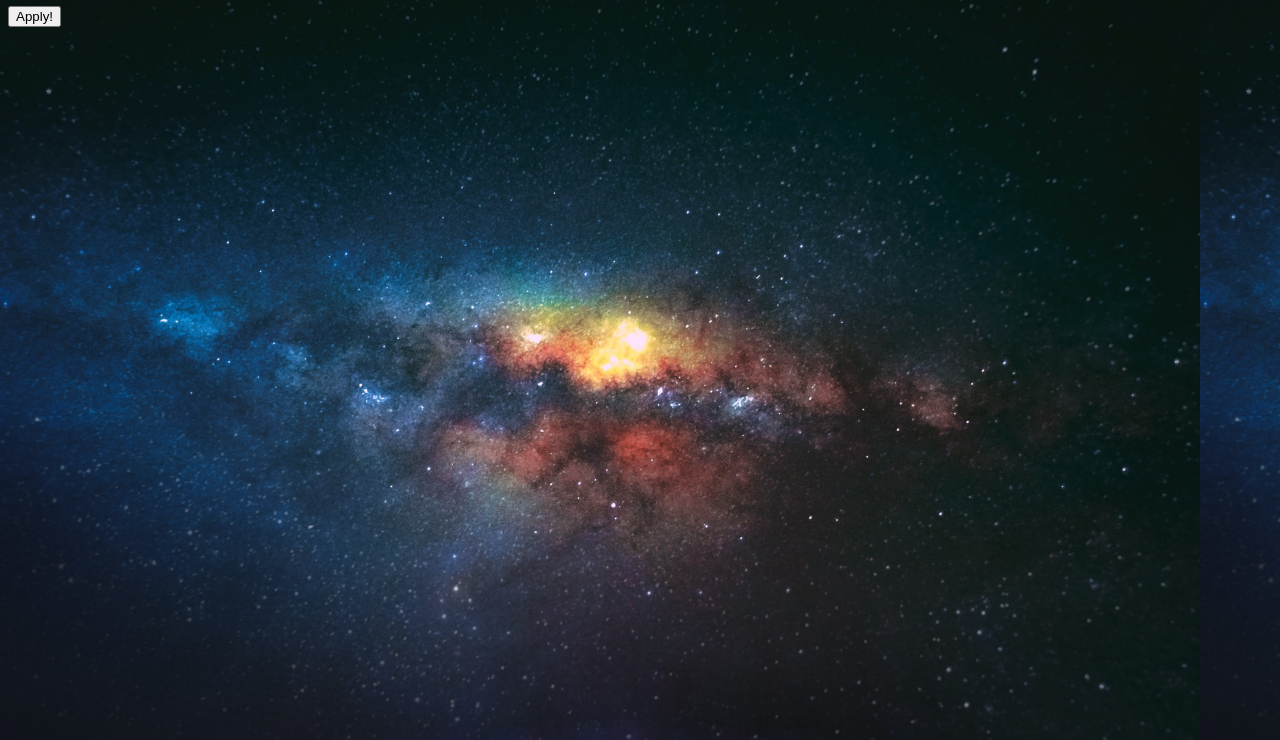
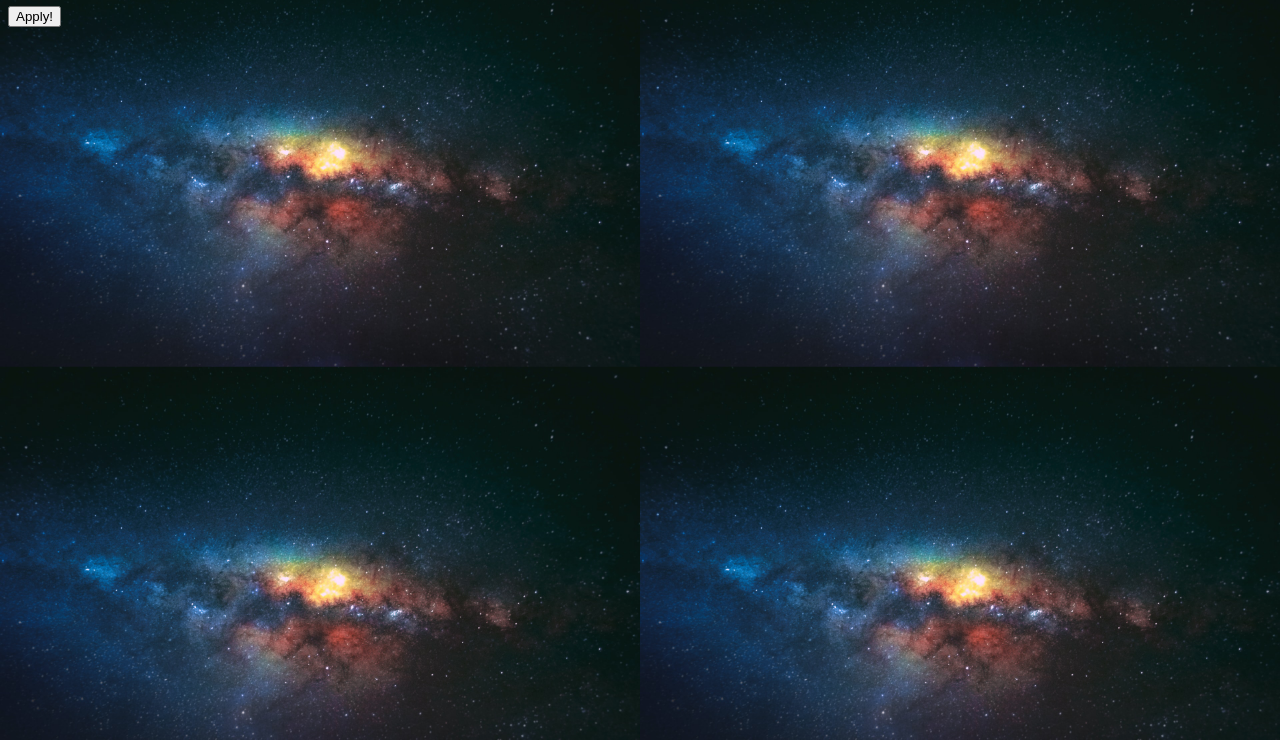
Before and after one commit to whozieQ/SpaceExplorationSite, a plain HTML site: page index.html in a window 1280 px wide. Shown: the part 60-800 px from the top of the page. Drawn offline with Linux system fonts and the light colour scheme.

Commit message:
image still being cropped

```diff
--- a/styles.css
+++ b/styles.css
@@ -1,7 +1,7 @@
 body{
     color:white;
     background-image: url("images/universe.jpg");
-    background-size: contain;
+    background-size: 50% auto;
 }
 /* Photo by <a href="https://unsplash.com/@nasa?utm_source=unsplash&utm_medium=referral&utm_content=creditCopyText">NASA</a> on <a href="https://unsplash.com/s/photos/outer-space?utm_source=unsplash&utm_medium=referral&utm_content=creditCopyText">Unsplash</a> */
 /* Photo by <a href="https://unsplash.com/@shotbycerqueira?utm_source=unsplash&utm_medium=referral&utm_content=creditCopyText">Shot by Cerqueira</a> on <a href="https://unsplash.com/s/photos/space?utm_source=unsplash&utm_medium=referral&utm_content=creditCopyText">Unsplash</a> */
```
